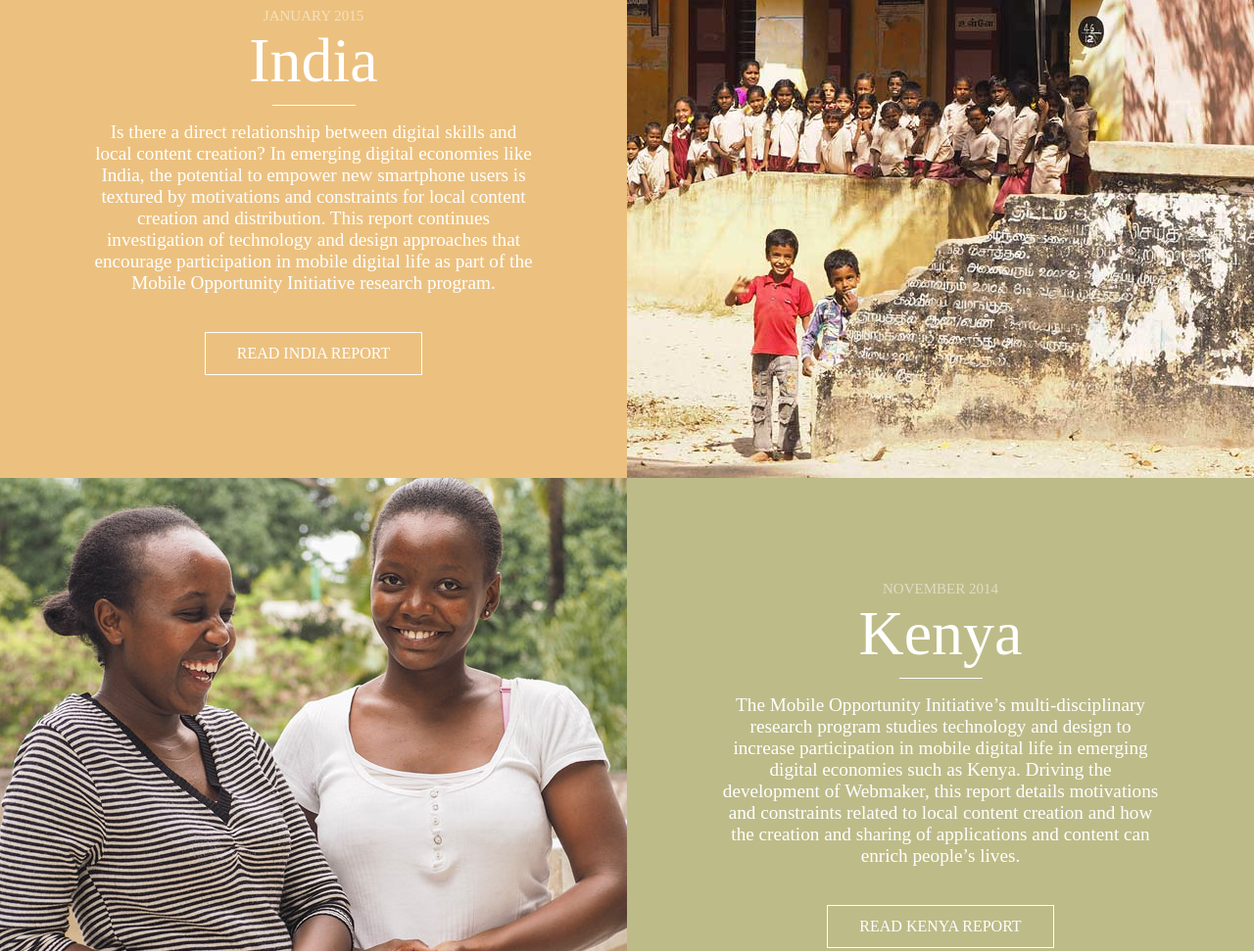
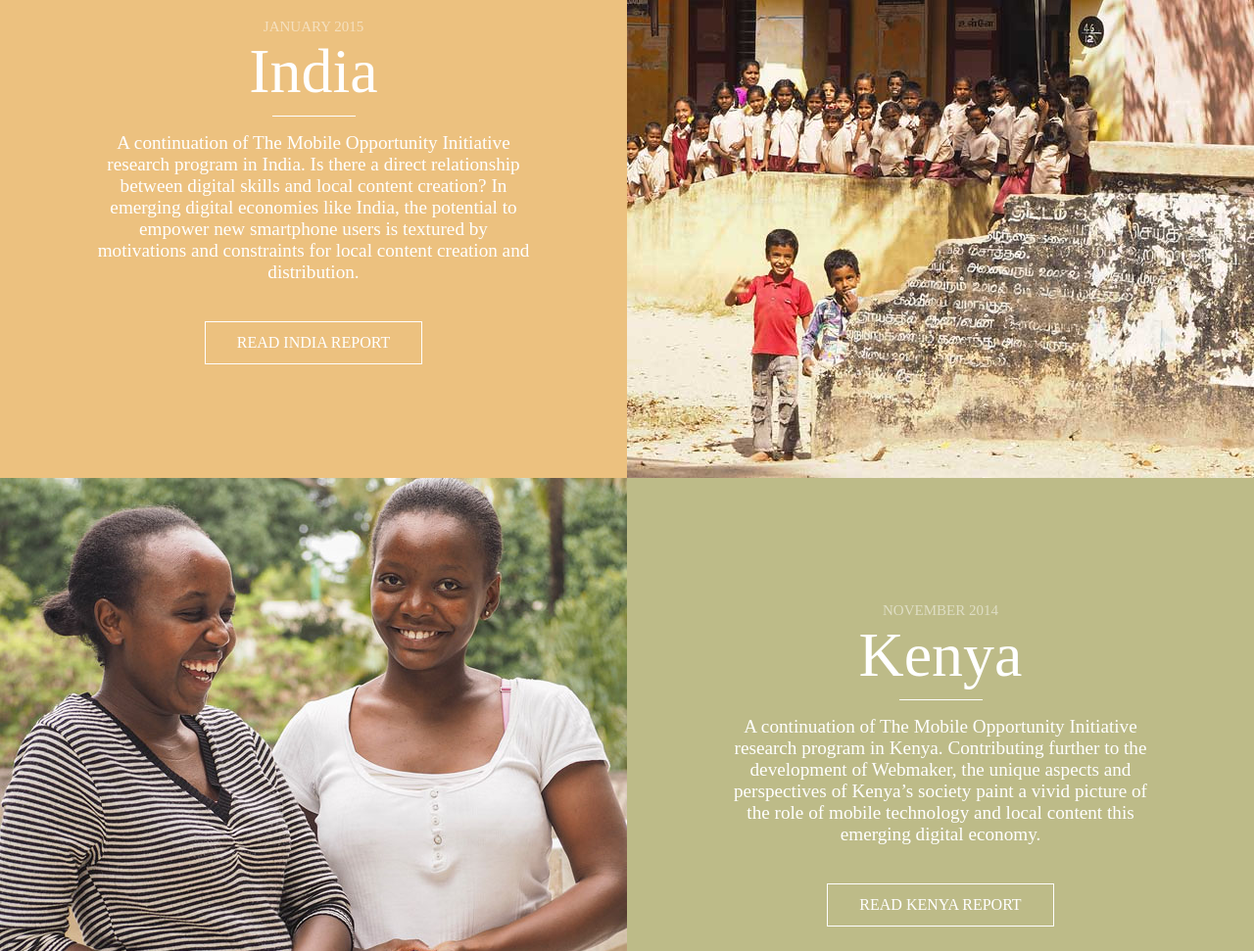
Before and after one commit to gvn/research-website, a website: page index.html in a window 1280 px wide. Shown: the part 2880-3851 px from the top of the page at 98% size. Drawn offline with Linux system fonts and the light colour scheme; a web font is replaced by a local one.

Commit message:
better report descriptions

```diff
--- a/index.html
+++ b/index.html
@@ -75,7 +75,7 @@
           <p class="date">January 2015</p>
           <h1>India</h1>
           <hr></hr>
-          <p class="text-content">Is there a direct relationship between digital skills and local content creation? In emerging digital economies like India, the potential to empower new smartphone users is textured by motivations and constraints for local content creation and distribution. This report continues investigation of technology and design approaches that encourage participation in mobile digital life as part of the Mobile Opportunity Initiative research program.</p>
+          <p class="text-content">A continuation of The Mobile Opportunity Initiative research program in India. Is there a direct relationship between digital skills and local content creation? In emerging digital economies like India, the potential to empower new smartphone users is textured by motivations and constraints for local content creation and distribution.</p>
           <a class="report-button" href="//mzl.la/india">Read India Report</a>
         </div>
         <div class="image"></div>
@@ -86,7 +86,7 @@
           <p class="date">November 2014</p>
           <h1>Kenya</h1>
           <hr></hr>
-          <p class="text-content">The Mobile Opportunity Initiative’s multi-disciplinary research program studies technology and design to increase participation in mobile digital life in emerging digital economies such as Kenya. Driving the development of Webmaker, this report details motivations and constraints related to local content creation and how the creation and sharing of applications and content can enrich people’s lives.</p>
+          <p class="text-content">A continuation of The Mobile Opportunity Initiative research program in Kenya. Contributing further to the development of Webmaker, the unique aspects and perspectives of Kenya’s society paint a vivid picture of the role of mobile technology and local content this emerging digital economy.</p>
           <a class="report-button" href="//mzl.la/kenya">Read Kenya Report</a>
         </div>
       </div>
@@ -95,7 +95,7 @@
           <p class="date">October 2014</p>
           <h1>Bangladesh</h1>
           <hr></hr>
-          <p class="text-content">Summarizing an investigation of the Web as a platform for generating locally-relevant content, this report includes lessons from India, Kenya, and Bangladesh and recommendations for manifesting impact in these regions through technology (e.g. building Webmaker).</p>
+          <p class="text-content">The Mobile Opportunity Initiative’s multi-disciplinary research program studies technology and design to increase participation in mobile digital life in emerging digital economies such as Bangladesh. Steeped in the rich culture of Bangladesh, and driving the development of Webmaker, this report begins to detail motivations and constraints related to local content creation and how the creation and sharing of applications and content can enrich people’s lives.</p>
           <a class="report-button" href="//mzl.la/bangladesh">Read Bangladesh Report</a>
         </div>
         <div class="image"></div>
```
